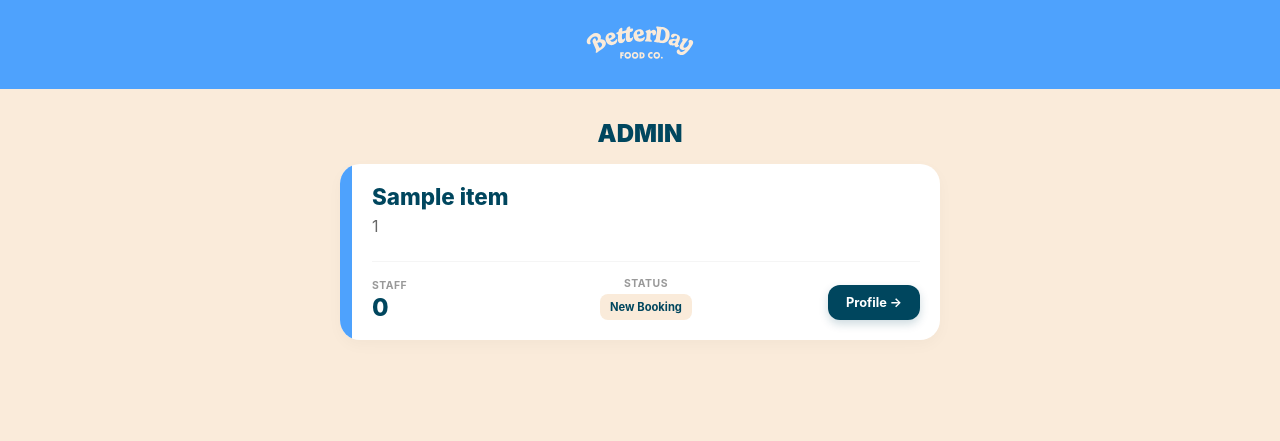
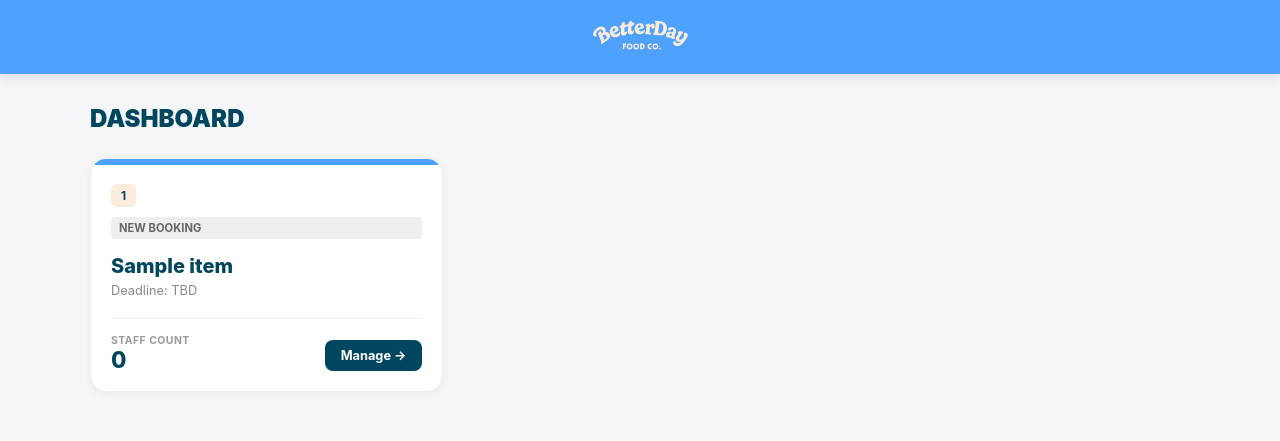
Before and after one commit to conner-kadz/betterday-app, a Flask app: page /BD-Admin in a window 1280 px wide. Shown: the top 441 px of the page. Run offline with Flask 3, Linux system fonts and the light colour scheme; a database or web service that is not in the repository returns one stand-in record (values such as "Sample title"); data that the repository does not hold is empty.

Commit message:
Update admin.html

```diff
--- a/templates/admin.html
+++ b/templates/admin.html
@@ -5,115 +5,117 @@
     <meta name="viewport" content="width=device-width, initial-scale=1.0">
     <title>BD Admin</title>
     <style>
-        :root { --primary: #4ea2fd; --accent: #faebda; --dark: #00465e; --white: #ffffff; }
-        body { background: var(--accent); font-family: -apple-system, sans-serif; margin: 0; padding-bottom: 50px; color: var(--dark); }
-        .header { background: var(--primary); padding: 20px; text-align: center; }
-        .logo { height: 45px; }
+        :root { --primary: #4ea2fd; --accent: #faebda; --dark: #00465e; --white: #ffffff; --gray: #f4f6f8; }
+        body { background: var(--gray); font-family: -apple-system, system-ui, sans-serif; margin: 0; padding-bottom: 50px; color: var(--dark); }
 
-        .container { max-width: 600px; margin: 30px auto; padding: 0 20px; }
+        /* Header */
+        .header { background: var(--primary); padding: 15px; text-align: center; box-shadow: 0 4px 12px rgba(0,0,0,0.1); margin-bottom: 30px; }
+        .logo { height: 40px; }
 
-        /* Card Styling */
-        .drop-card {
-            background: var(--white);
-            border-radius: 20px;
-            display: flex;
-            overflow: hidden;
-            box-shadow: 0 5px 15px rgba(0,0,0,0.03);
-            margin-bottom: 20px;
-            position: relative;
+        .container { max-width: 1100px; margin: 0 auto; padding: 0 20px; }
+
+        /* GRID LAYOUT (The Magic 3-Column Logic) */
+        .dashboard-grid {
+            display: grid;
+            grid-template-columns: 1fr; /* Mobile: 1 column */
+            gap: 20px;
         }
 
-        .drop-bar { width: 12px; background: var(--primary); flex-shrink: 0; }
-        .card-body { padding: 20px; flex-grow: 1; }
-
-        /* Top Section */
-        .school-name { font-size: 1.4rem; font-weight: 800; margin: 0; line-height: 1.2; }
-        .drop-date { font-size: 1rem; color: #666; margin-top: 5px; font-weight: 400; }
-
-        /* Bottom Row Grid: 3 Columns */
-        .bottom-row {
-            display: grid;
-            grid-template-columns: 1fr 1fr 1fr; /* Equal width columns */
-            align-items: end; /* Align to bottom */
-            margin-top: 25px;
-            padding-top: 15px;
-            border-top: 1px solid #f5f5f5;
+        /* Desktop Breakpoint: Switch to 3 columns */
+        @media (min-width: 900px) {
+            .dashboard-grid {
+                grid-template-columns: repeat(3, 1fr);
+            }
         }
 
-        /* Column Alignments */
-        .col-left { text-align: left; }
-        .col-mid { text-align: center; }
-        .col-right { text-align: right; }
+        /* CARD STYLING */
+        .menu-card {
+            background: var(--white);
+            border-radius: 16px;
+            padding: 20px;
+            box-shadow: 0 2px 8px rgba(0,0,0,0.05);
+            transition: transform 0.2s, box-shadow 0.2s;
+            display: flex;
+            flex-direction: column;
+            justify-content: space-between;
+            border: 1px solid #eee;
+            position: relative;
+            overflow: hidden;
+        }
 
-        /* Typography */
-        .label { font-size: 0.65rem; text-transform: uppercase; color: #999; font-weight: 700; letter-spacing: 0.5px; margin-bottom: 4px; display: block; }
-        .big-num { font-size: 1.5rem; font-weight: 800; color: var(--dark); line-height: 1; }
+        .menu-card:hover { transform: translateY(-4px); box-shadow: 0 8px 20px rgba(0,0,0,0.08); border-color: var(--primary); }
+
+        /* Colored Top Bar for visual pop */
+        .card-top-bar { position: absolute; top: 0; left: 0; right: 0; height: 6px; background: var(--primary); }
+
+        /* Card Content */
+        .card-header { display: flex; justify-content: space-between; align-items: flex-start; margin-bottom: 10px; margin-top: 5px; }
+        .date-badge { background: var(--accent); color: var(--dark); padding: 4px 10px; border-radius: 6px; font-size: 0.75rem; font-weight: 700; }
+
+        .school-name { font-size: 1.25rem; font-weight: 800; margin: 10px 0 5px 0; line-height: 1.2; flex-grow: 1; }
+        .deadline-text { font-size: 0.8rem; color: #888; margin-bottom: 20px; }
+
+        /* Stats Row */
+        .stats-row { display: flex; justify-content: space-between; align-items: flex-end; border-top: 1px solid #f0f0f0; padding-top: 15px; margin-top: auto; }
+
+        .stat-group { display: flex; flex-direction: column; }
+        .label { font-size: 0.65rem; text-transform: uppercase; color: #999; font-weight: 700; letter-spacing: 0.5px; }
+        .big-num { font-size: 1.4rem; font-weight: 800; color: var(--dark); line-height: 1; margin-top: 2px; }
 
         /* Status Pill */
         .status-pill {
-            background: var(--accent);
-            padding: 6px 10px;
-            border-radius: 8px;
-            font-size: 0.7rem;
-            font-weight: 700;
-            color: var(--dark);
-            display: inline-block;
-            white-space: nowrap;
+            font-size: 0.7rem; font-weight: 700; padding: 4px 8px; border-radius: 4px; text-transform: uppercase;
+            background: #eee; color: #666; display: inline-block; margin-bottom: 5px;
         }
+        /* Dynamic Status Colors could be added here if needed */
 
-        /* Profile Button */
+        /* Button */
         .btn-profile {
-            background: var(--dark);
-            color: white;
-            padding: 10px 18px;
-            border-radius: 12px;
-            text-decoration: none;
-            font-size: 0.8rem;
-            font-weight: 700;
-            display: inline-block;
+            background: var(--dark); color: white; text-decoration: none;
+            padding: 8px 16px; border-radius: 8px; font-size: 0.8rem; font-weight: 700;
             transition: 0.2s;
-            box-shadow: 0 4px 10px rgba(0,70,94,0.2);
         }
-        .btn-profile:hover { transform: translateY(-2px); box-shadow: 0 6px 15px rgba(0,70,94,0.3); }
+        .btn-profile:hover { background: var(--primary); }
 
     </style>
 </head>
 <body>
     <div class="header"><img src="{{ url_for('static', filename='Logo.svg') }}" class="logo"></div>
+
     <div class="container">
-        <h1 style="text-align: center; font-weight: 900; text-transform: uppercase; font-size: 1.5rem;">Admin</h1>
+        <h1 style="font-weight: 900; text-transform: uppercase; font-size: 1.5rem; margin-bottom: 25px; color: var(--dark);">Dashboard</h1>
 
-        {% for b in bookings %}
-        <div class="drop-card">
-            <div class="drop-bar"></div>
-            <div class="card-body">
+        <div class="dashboard-grid">
+            {% for b in bookings %}
+            <div class="menu-card">
+                <div class="card-top-bar"></div>
+
+                <div class="card-header">
+                    <div class="date-badge">{{ b.delivery_date_display }}</div>
+                </div>
+
+                <div class="status-pill">{{ b.status }}</div>
+
                 <div class="school-name">{{ b.school }}</div>
-                <div class="drop-date">{{ b.delivery_date_display }}</div>
+                <div class="deadline-text">Deadline: {{ b.deadline }}</div>
 
-                <div class="bottom-row">
-                    <div class="col-left">
-                        <span class="label">Staff</span>
+                <div class="stats-row">
+                    <div class="stat-group">
+                        <span class="label">Staff Count</span>
                         <div class="big-num">{{ b.staff_count }}</div>
                     </div>
-
-                    <div class="col-mid">
-                        <span class="label">Status</span>
-                        <span class="status-pill">{{ b.status }}</span>
-                    </div>
-
-                    <div class="col-right">
-                        <a href="/school-profile/{{ b.school | replace(' ', '+') }}/{{ b.delivery_date_raw }}" class="btn-profile">
-                            Profile &rarr;
-                        </a>
-                    </div>
+                    <a href="/school-profile/{{ b.school | replace(' ', '+') }}/{{ b.delivery_date_raw }}" class="btn-profile">
+                        Manage &rarr;
+                    </a>
                 </div>
             </div>
+            {% endfor %}
         </div>
-        {% endfor %}
 
         {% if not bookings %}
         <div style="text-align: center; opacity: 0.5; margin-top: 50px;">
-            <h3>No Bookings Found</h3>
+            <h3>No Active Bookings</h3>
+            <p>Check back later for new requests.</p>
         </div>
         {% endif %}
     </div>
```
